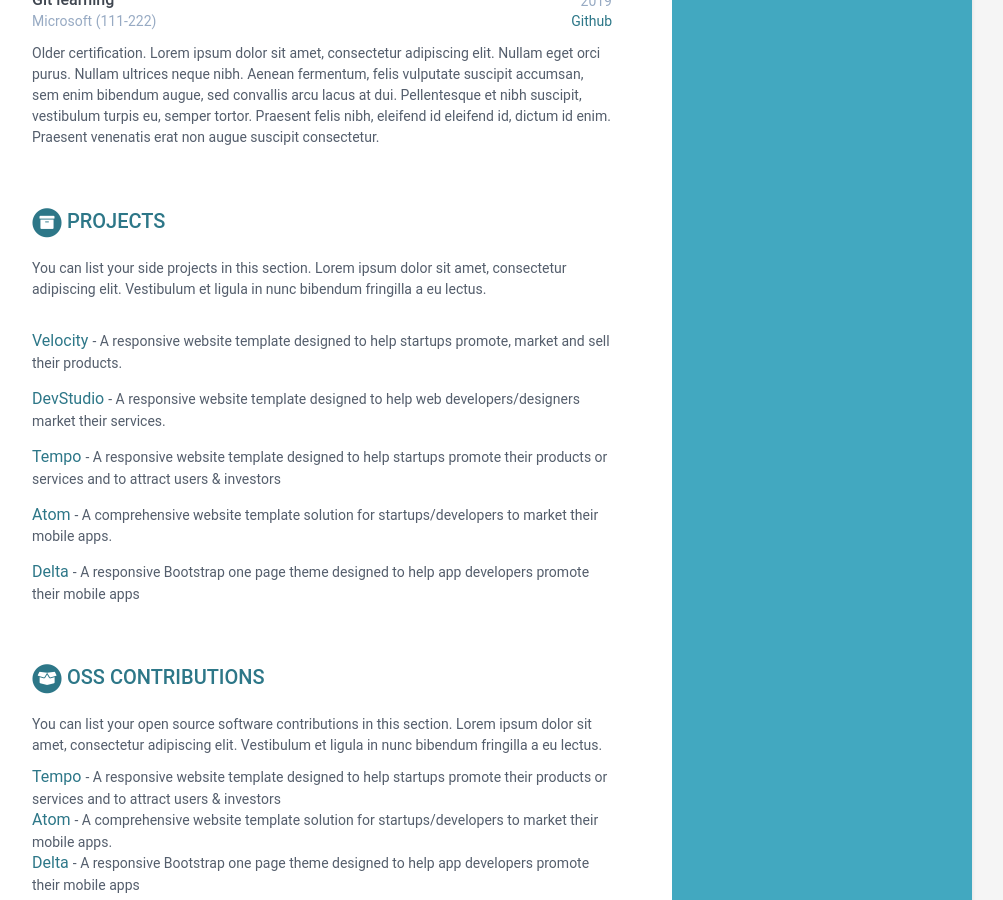
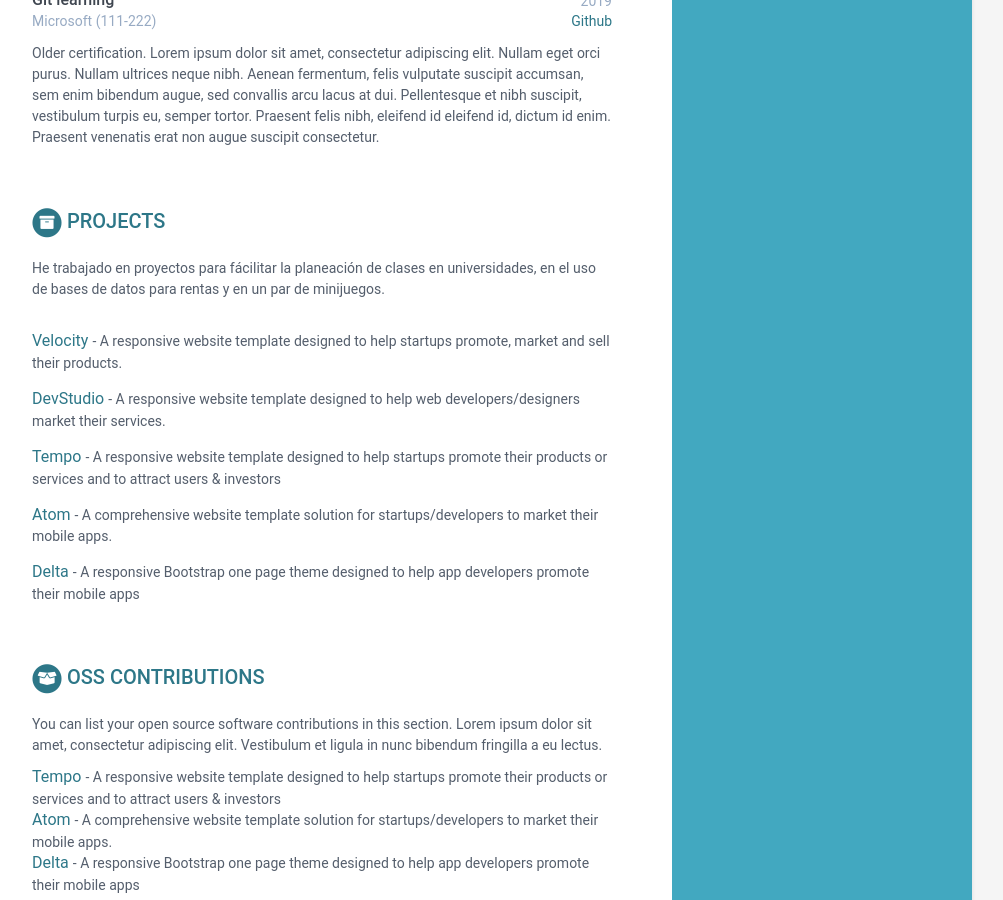
Before and after one commit to AndresFelipeDzT/CV-3, a Jekyll site: the page built from index.html, in a window 1280 px wide and 900 px high, scrolled down 1366 px. Shown: the whole window, without its empty margins (168-1171 px from the left). Built offline with Jekyll 4.4.1, drawn with Linux system fonts in a browser that asks for light colours.

Commit message:
feat: actualizar sección de proyectos (Closes #5)

```diff
--- a/_data/data.yml
+++ b/_data/data.yml
@@ -174,9 +174,8 @@ certifications:
 projects:
     title: Projects
     intro: >
-      You can list your side projects in this
-      section. Lorem ipsum dolor sit amet, consectetur adipiscing elit.
-      Vestibulum et ligula in nunc bibendum fringilla a eu lectus.
+      He trabajado en proyectos para fácilitar la planeación de clases en universidades,
+      en el uso de bases de datos para rentas y en un par de minijuegos.
     assignments:
       - title: Velocity
         link: "#hook"
```
